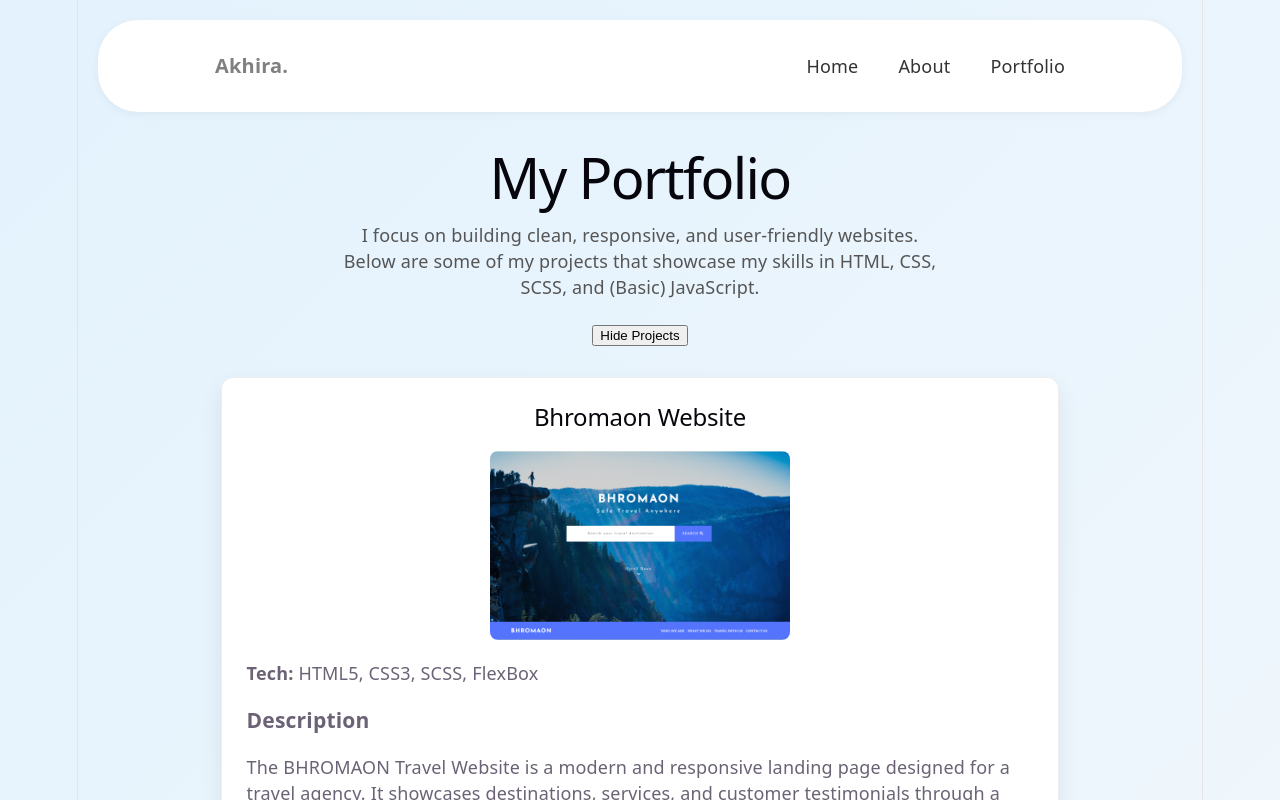
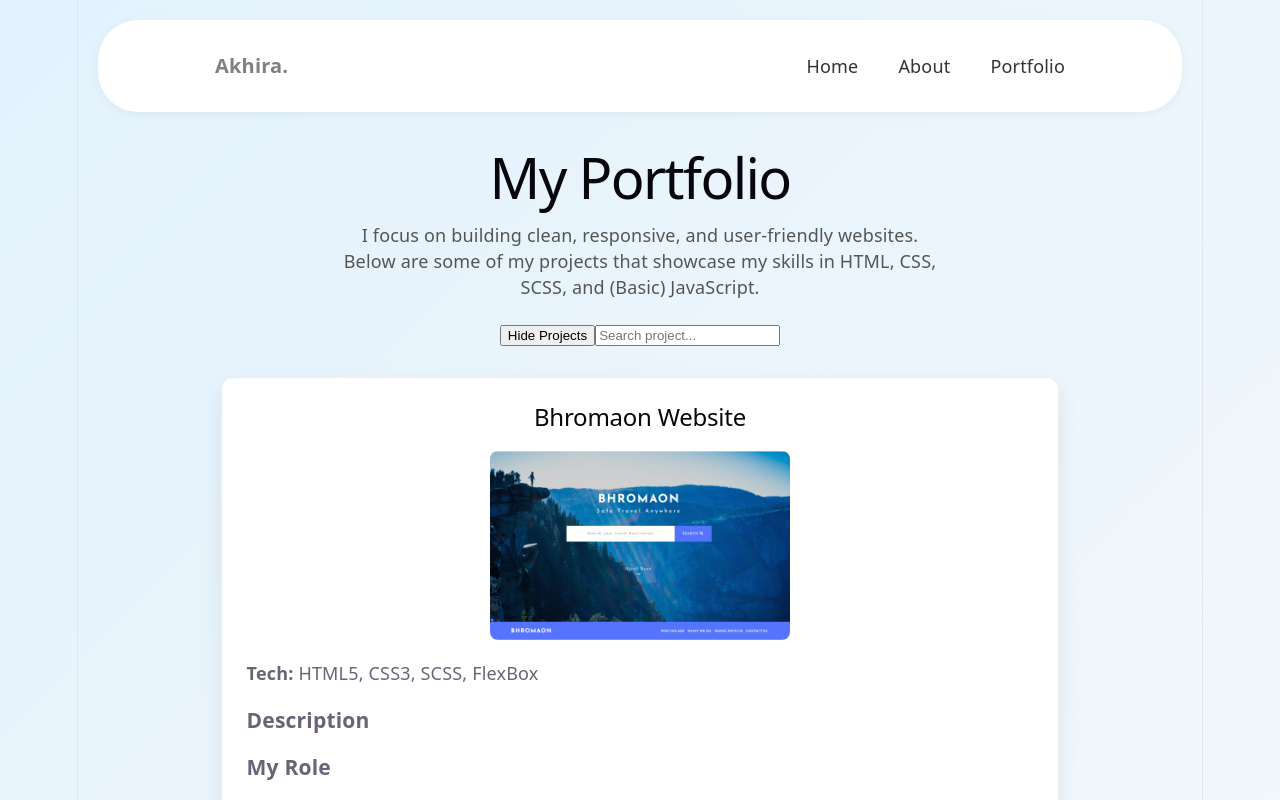
Before and after one commit to akhiravictoriasalahid-web/my-portfolio, a React app: page /portfolio in a window 1280 px wide. Both pictures are taken after a click on the button "Show Projects". Shown: the top 800 px of the page. Built offline with nearby package versions, Linux system fonts and the light colour scheme; the HTML template or start-up script is replaced by a standard one.

Commit message:
Add search functionality and start refactoring portfolio using map

```diff
--- a/src/Pages/Portfolio.jsx
+++ b/src/Pages/Portfolio.jsx
@@ -9,6 +9,28 @@ import TypingGame from "../assets/Typing-game.png";
 function Portfolio() {
   const [showProjects, setShowProjects] = useState(false);
   const [selectedProject, setSelectedProject] = useState(null);
+  const [search, setSearch] = useState("");
+
+  const projects = [
+    {
+      name:"Bhromaon Website",
+      screenshots: BhromaonWebsite,
+      tech:"HTML5, CSS3, SCSS, FlexBox",
+      description:"",
+    },
+
+    {
+      name:"Akhira Website",
+      screenshots: AkhiraWebsite,
+      tech:"HTML, CSS, SCSS, JavaScript(Basic)",
+    },
+
+    {
+      name:"Typing Speed Game",
+      screenshots: TypingGame,
+      tech:"JavaScript (main functionality), HTML5 (pre-built), CSS3 (pre-built)",
+    },
+  ];
 
   return (
     <div>
@@ -24,11 +46,36 @@ function Portfolio() {
         {showProjects ? "Hide Projects" : "Show Projects"}
       </button>
 
+      <input
+       type="text"
+       placeholder="Search project..."
+       value={search}
+       onChange={(e) => setSearch(e.target.value)}
+      />
+
       {showProjects && (
 
       <>
 
-      <PortfolioCard
+      <div>
+        {projects.filter((proj) => proj.name.toLowerCase().includes(search.toLowerCase()))
+          .map((proj, index) => (
+            <PortfolioCard
+              key={index}
+              name={proj.name}
+              screenshots={proj.screenshots}
+              tech={proj.tech}
+              description={proj.description}
+              role={proj.role}
+              github={proj.github}
+
+              onClick={() => setSelectedProject(proj)}
+            />
+      ))}
+      </div>
+
+
+{/*  <PortfolioCard
       name="Bhromaon Website"
       screenshots={BhromaonWebsite}
       tech="HTML5, CSS3, SCSS, FlexBox"
@@ -147,7 +194,7 @@ function Portfolio() {
       ],
       })}
       />
-
+*/}
       </>
       )}
       {selectedProject && (
```
